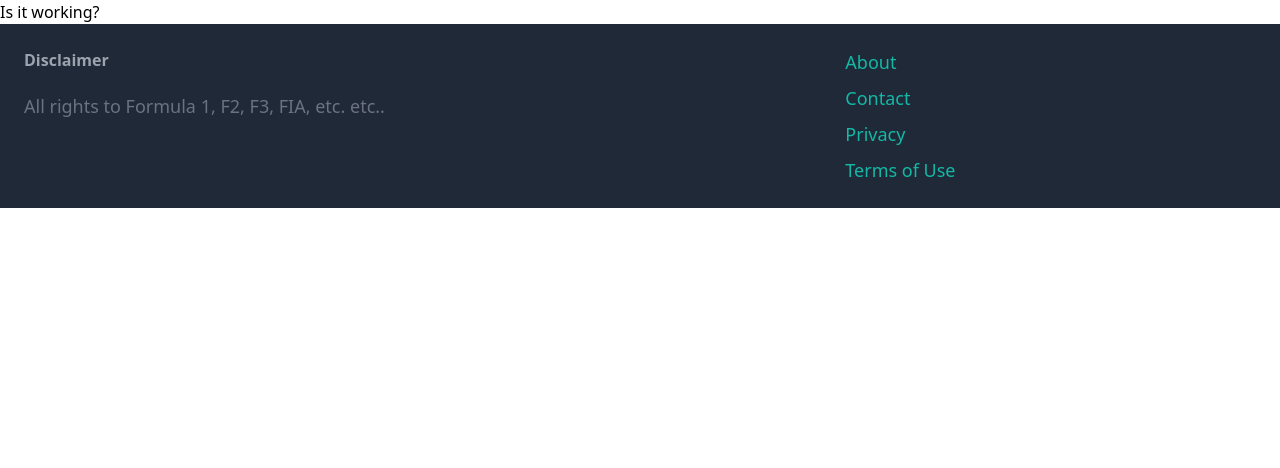
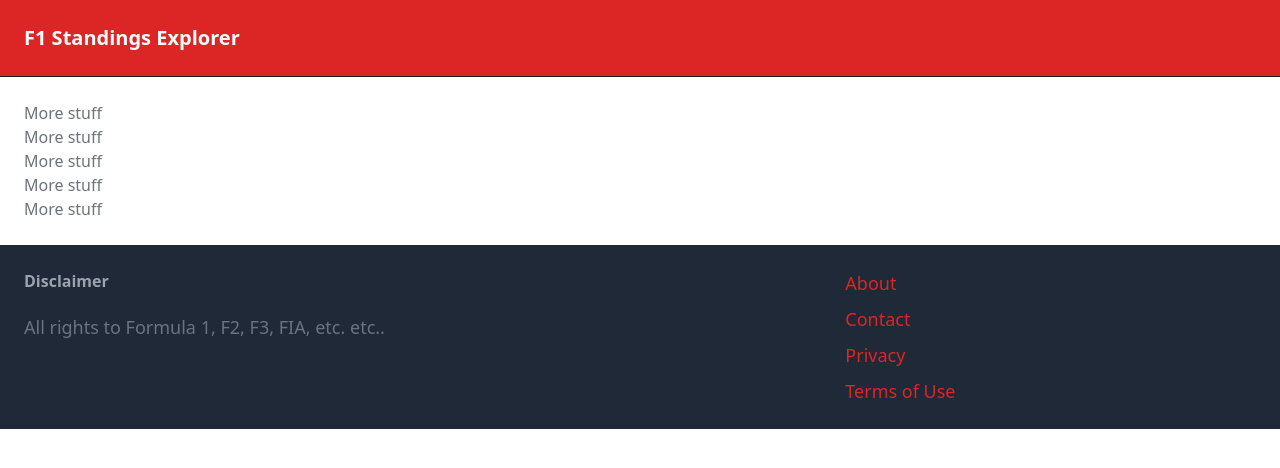
Before and after one commit to juliouribe/F1StandingsExplorer, a Django app: page / in a window 1280 px wide. Shown: the top 468 px of the page. Run offline with Django 4.2, Linux system fonts and the light colour scheme; some libraries are stand-ins or nearby versions.

Commit message:
Make homepage more in theme with F1 colors

```diff
--- a/f1StandingsExplorer/core/templates/core/base.html
+++ b/f1StandingsExplorer/core/templates/core/base.html
@@ -8,12 +8,18 @@
 
     <script src="https://cdn.tailwindcss.com"></script>
 
-    <title>{% block title %}{% endblock %} | F1 Standings Explorer</title>
+    <title>{% block title %}{% endblock %}F1 Standings Explorer</title>
 </head>
 
 <body>
-    <p>Is it working?</p>
-</body>
+    <nav class="py-6 px-6 flex justify-between items-center border-b border-stone-900 bg-red-600">
+        <a href="/" class="text-xl font-semibold text-slate-50">F1 Standings Explorer</a>
+    </nav>
+
+    <div class="px-6 py-6">
+        {% block content %}
+        {% endblock %}
+    </div>
 
     <footer class="py-6 px-6 flex justify-between bg-gray-800">
         <div class="w-2/3 pr-10">
@@ -23,13 +29,16 @@
         </div>
         <div class="w-1/3">
             <ul class="space-y-2">
-            <li><a href="#" class="text-lg text-teal-500 hover:text-teal-700">About</a></li>
-            <li><a href="#" class="text-lg text-teal-500 hover:text-teal-700">Contact</a>
+                <li><a href="#" class="text-lg text-red-600 hover:text-red-800">About</a></li>
+                <li><a href="#" class="text-lg text-red-600 hover:text-red-800">Contact</a>
                 </li>
-            <li><a href="#" class="text-lg text-teal-500 hover:text-teal-700">Privacy</a></li>
-            <li><a href="#" class="text-lg text-teal-500 hover:text-teal-700">Terms of Use</a></li>
+                <li><a href="#" class="text-lg text-red-600 hover:text-red-800">Privacy</a></li>
+                <li><a href="#" class="text-lg text-red-600 hover:text-red-800">Terms of Use</a></li>
             </ul>
         </div>
     </footer>
+</body>
+
+
 
 </html>
--- a/f1StandingsExplorer/core/templates/core/home.html
+++ b/f1StandingsExplorer/core/templates/core/home.html
@@ -1,9 +1,13 @@
 {% extends 'core/base.html' %}
 
-{% block title %}Welcome{% endblock %}
+{% block title %}{% endblock %}
 
 {% block content %}
 <div>
-    <p>More stuff</p>
+    <p class="text-gray-500">More stuff</p>
+    <p class="text-gray-500">More stuff</p>
+    <p class="text-gray-500">More stuff</p>
+    <p class="text-gray-500">More stuff</p>
+    <p class="text-gray-500">More stuff</p>
 </div>
 {% endblock %}
```
Lines whose indentation alone changed are shown as unchanged.
